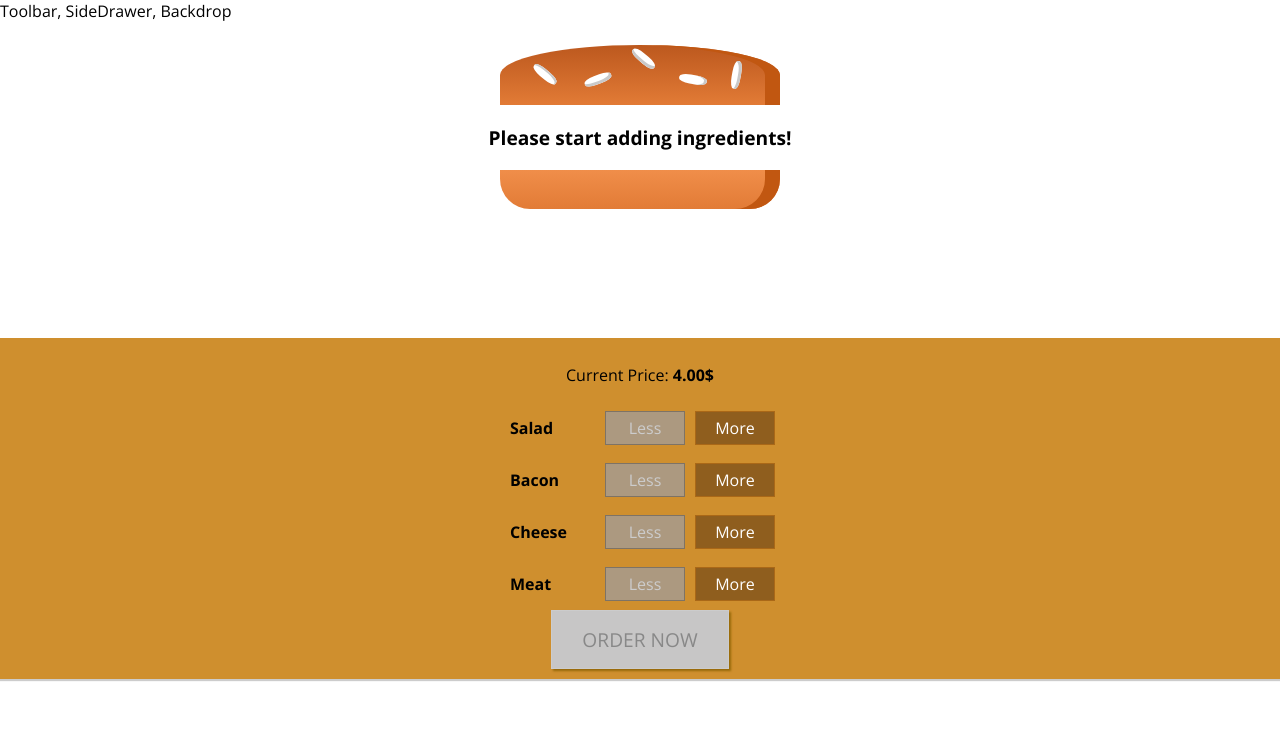
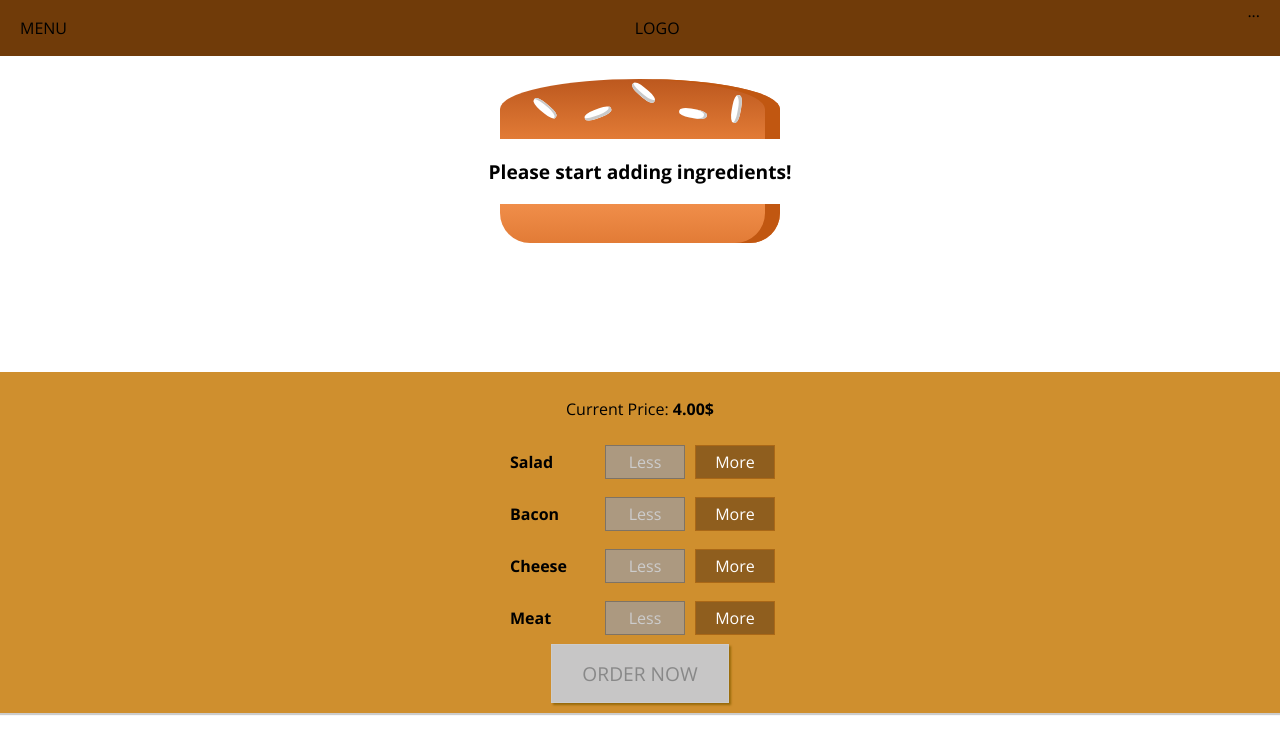
Before and after one commit to snasa045/BurgerApp, a React app: page / in a window 1280 px wide. Shown: the top 754 px of the page. Built offline with nearby package versions, Linux system fonts and the light colour scheme.

Commit message:
Button, Backdrop, Toolbar components added

```diff
--- a/src/components/Burger/OrderSummary/OrderSummary.js
+++ b/src/components/Burger/OrderSummary/OrderSummary.js
@@ -1,6 +1,8 @@
 import React from 'react';
 
-import Aux from "../../../hoc/Aux"
+import Aux from "../../../hoc/Aux";
+import Button from "../../UI/Button/Button";
+
 const orderSummary = (props) => {
     const ingredientSummary = Object.keys(props.ingredients)
                                 .map(igKey => {
@@ -15,7 +17,10 @@ const orderSummary = (props) => {
             <ul>
                 {ingredientSummary}
             </ul>
+            <p><strong> Total Price: {props.price.toFixed(2)}$</strong></p>
             <p>Continue to Checkout?</p>
+            <Button btnType = "Danger" clicked = {props.purchaseCancelled}>CANCEL</Button>
+            <Button btnType = "Success" clicked = {props.purchaseContinued}>CONTINUE</Button>
         </Aux>
     );
 }
--- a/src/components/Layout/Layout.js
+++ b/src/components/Layout/Layout.js
@@ -2,10 +2,11 @@ import React from 'react';
 import Aux from '../../hoc/Aux'
 
 import "./Layout.scss";
+import Toolbar from "../Navigation/Toolbar/Toolbar"
 
 const layout = ( props ) => (
     <Aux>
-        <div>Toolbar, SideDrawer, Backdrop</div>
+        <Toolbar />
         <main className= "Container">
             { props.children }
         </main>
--- a/src/components/Layout/Layout.scss
+++ b/src/components/Layout/Layout.scss
@@ -1,3 +1,4 @@
 .Container {
-    margin-top: 16px;
+    margin-top: 72px;
+
 }
--- /dev/null
+++ b/src/components/Navigation/Toolbar/Toolbar.js
@@ -0,0 +1,17 @@
+import React from 'react';
+
+import "./Toolbar.scss";
+
+const toolbar = (props) => {
+    return (
+        <header className="Toolbar">
+            <div>MENU</div>
+            <div>LOGO</div>
+            <nav>
+                ...
+            </nav>
+        </header>
+    );
+}
+
+export default toolbar;
--- /dev/null
+++ b/src/components/Navigation/Toolbar/Toolbar.scss
@@ -0,0 +1,18 @@
+.Toolbar {
+    height: 56px;
+    width: 100%;
+    position: fixed;
+    top: 0;
+    left: 0;
+    background-color: #703B09;
+    display: flex;
+    justify-content: space-between;
+    align-items: center;
+    padding: 0 20px;
+    box-sizing: border-box;
+    z-index: 90;
+
+    nav {
+        height: 100%;
+    }
+}
--- a/src/components/UI/Backdrop/Backdrop.js
+++ b/src/components/UI/Backdrop/Backdrop.js
@@ -1,11 +1,13 @@
 import React from 'react';
 
-const backdrop = () => {
-    return (
-        <div>
+import "./Backdrop.scss";
 
-        </div>
-    );
-}
+const backdrop = (props) => (
+
+    props.show ? <div className="Backdrop" onClick={props.clicked}></div> : null
+
+);
+
+
 
 export default backdrop;
--- /dev/null
+++ b/src/components/UI/Backdrop/Backdrop.scss
@@ -0,0 +1,9 @@
+.Backdrop{
+    width: 100%;
+    height: 100%;
+    position: fixed;
+    z-index: 100;
+    left: 0;
+    top:0;
+    background-color: rgba(0, 0, 0, 0.5);
+}
--- /dev/null
+++ b/src/components/UI/Button/Button.js
@@ -0,0 +1,13 @@
+import React from 'react';
+
+import "./Button.scss";
+
+const button = (props) => {
+    return (
+    <button
+        className={["Button", [props.btnType]].join(" ")}
+        onClick={props.clicked}>{props.children}</button>
+    );
+}
+
+export default button;
--- /dev/null
+++ b/src/components/UI/Button/Button.scss
@@ -0,0 +1,24 @@
+.Button {
+    background-color: transparent;
+    border: none;
+    color: white;
+    outline: none;
+    cursor: pointer;
+    font: inherit;
+    padding: 10px;
+    margin: 10px;
+    font-weight: bold;
+
+    &:first-of-type {
+        margin-left: 0;
+        padding-left: 0;
+    }
+}
+
+.Success {
+    color: #5C9210;
+}
+
+.Danger {
+    color: #944317;
+}
--- a/src/components/UI/Modal/Modal.js
+++ b/src/components/UI/Modal/Modal.js
@@ -1,9 +1,14 @@
 import React from 'react';
 
 import "./Modal.scss";
+import Aux from "../../../hoc/Aux";
+import Backdrop from "../Backdrop/Backdrop";
 
 const modal = (props) => {
+
     return (
+        <Aux>
+            <Backdrop show = {props.show} clicked = {props.modalClosed}/>
             <div
                 className="Modal"
                 style={
@@ -14,6 +19,7 @@ const modal = (props) => {
                 }>
                 {props.children}
             </div>
+        </Aux>
     );
 }
 
--- a/src/containers/BurgerBuilder/BurgerBuilder.js
+++ b/src/containers/BurgerBuilder/BurgerBuilder.js
@@ -82,6 +82,14 @@ class BurgerBuilder extends Component {
         this.setState({purchasing: true});
     }
 
+    purchaseCancelHandler = () => {
+        this.setState({purchasing: false});
+    }
+
+    purchaseContinueHandler = () => {
+        alert("You Continue");
+    }
+
     render() {
         const disabledInfo = {
             ...this.state.ingredients
@@ -93,8 +101,12 @@ class BurgerBuilder extends Component {
 
         return (
             <Aux>
-                <Modal show={this.state.purchasing}>
-                    <OrderSummary ingredients = {this.state.ingredients}/>
+                <Modal show={this.state.purchasing} modalClosed = {this.purchaseCancelHandler}>
+                    <OrderSummary
+                        purchaseCancelled={this.purchaseCancelHandler}
+                        purchaseContinued = {this.purchaseContinueHandler}
+                        price = {this.state.totalPrice}
+                        ingredients = {this.state.ingredients}/>
                 </Modal>
                 <Burger ingredients = {this.state.ingredients}/>
                 <BuildControls
```
Lines whose indentation alone changed are shown as unchanged.
